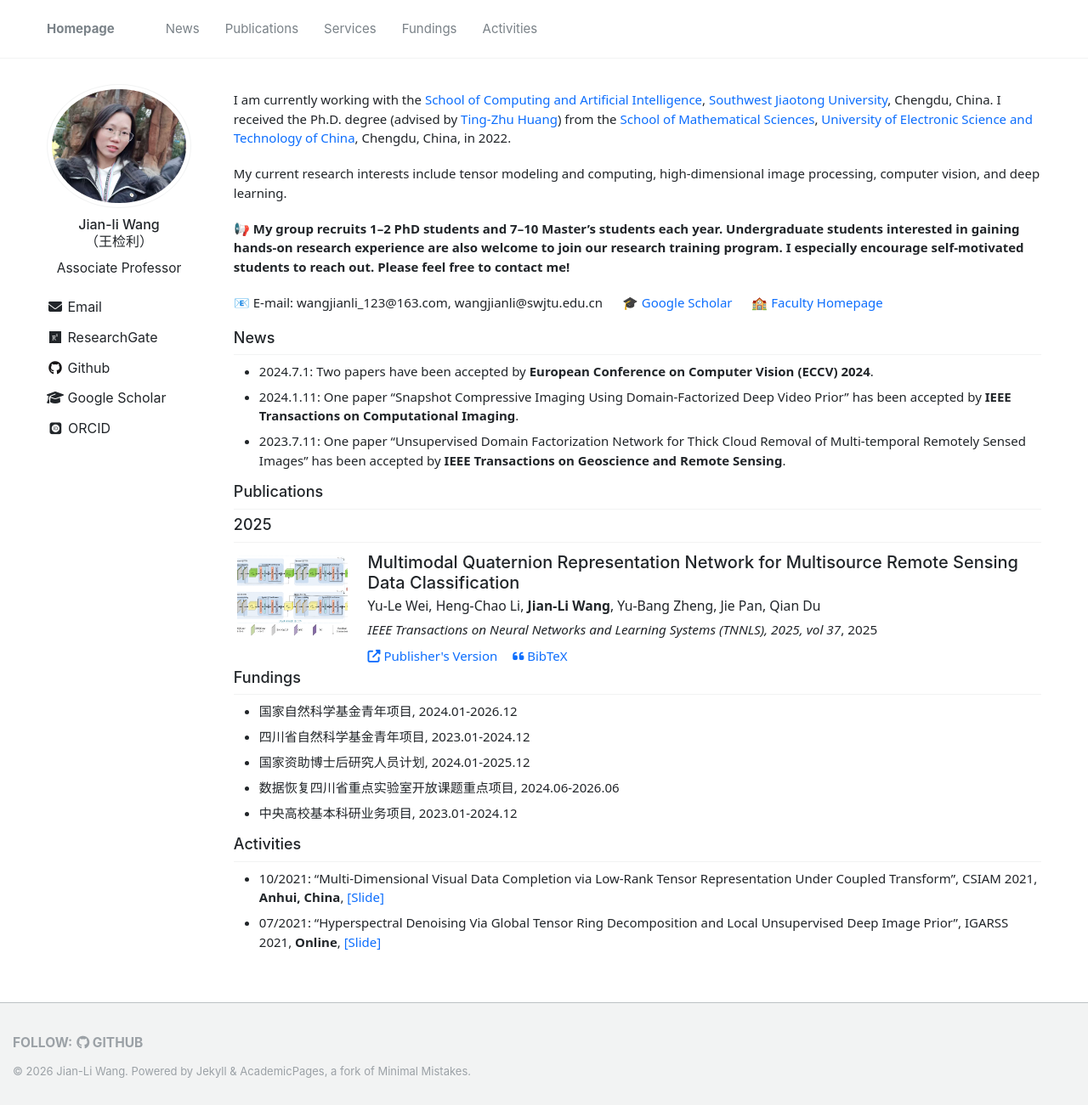
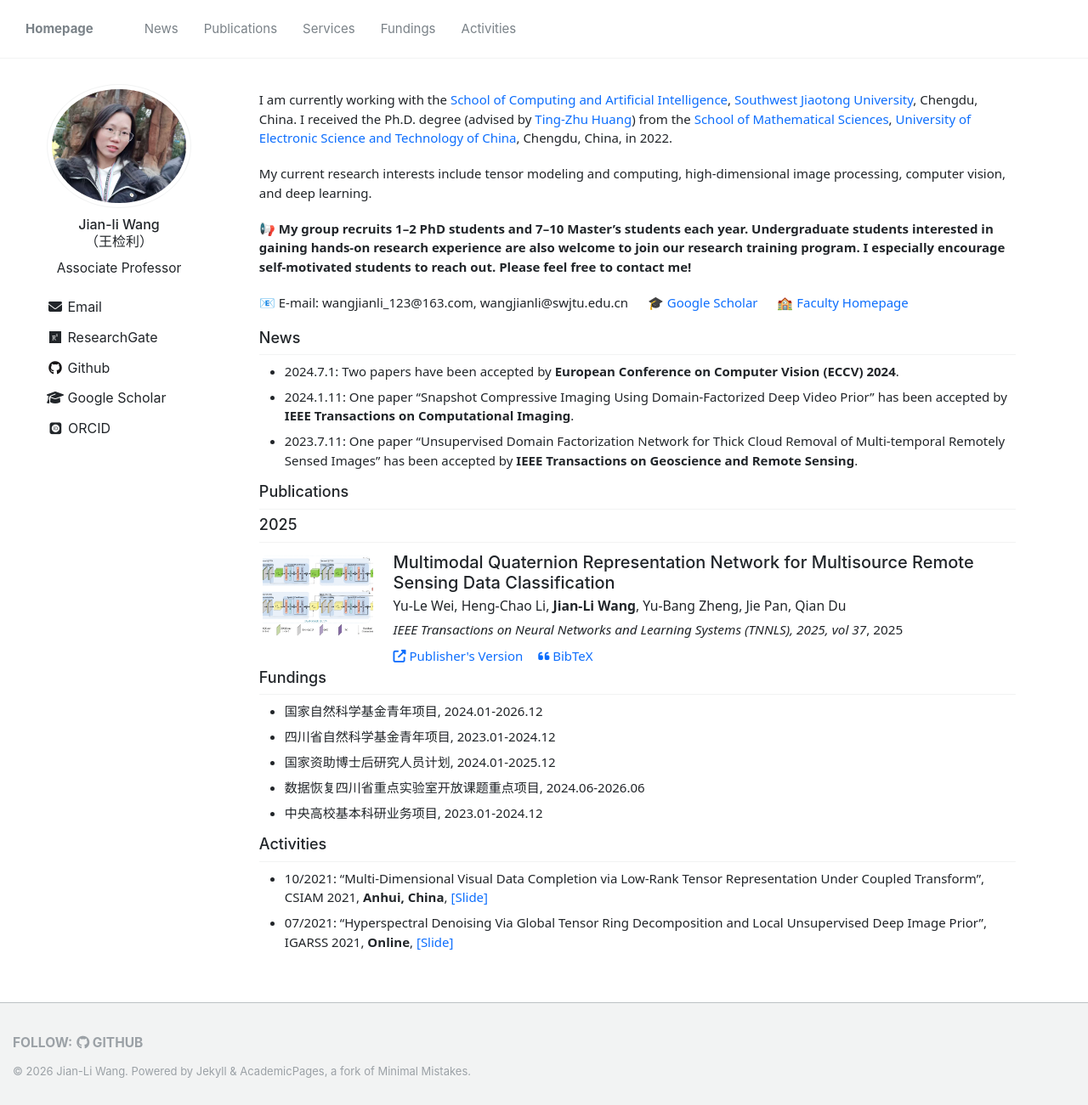
Before and after one commit to wangjianli123/wangjianli123.github.io, a Jekyll site: the page built from _pages/index.md, in a window 1280 px wide and 1301 px high. Shown: the whole window at 85% size. Built offline with Jekyll 4.4.1, drawn with Linux system fonts in a browser that asks for light colours; nearby versions of some CDN libraries; some web fonts are replaced; comment, search, counter and statistics services are not loaded.

Commit message:
Update main.scss

```diff
--- a/assets/css/main.scss
+++ b/assets/css/main.scss
@@ -148,3 +148,10 @@ html {
 .page__content h3 {
     font-size: 1.1rem;
 }
+
+.masthead__inner-wrap,
+.page__inner-wrap {
+  max-width: none !important;
+  padding-left: 30px !important;
+  padding-right: 30px !important;
+}
```
